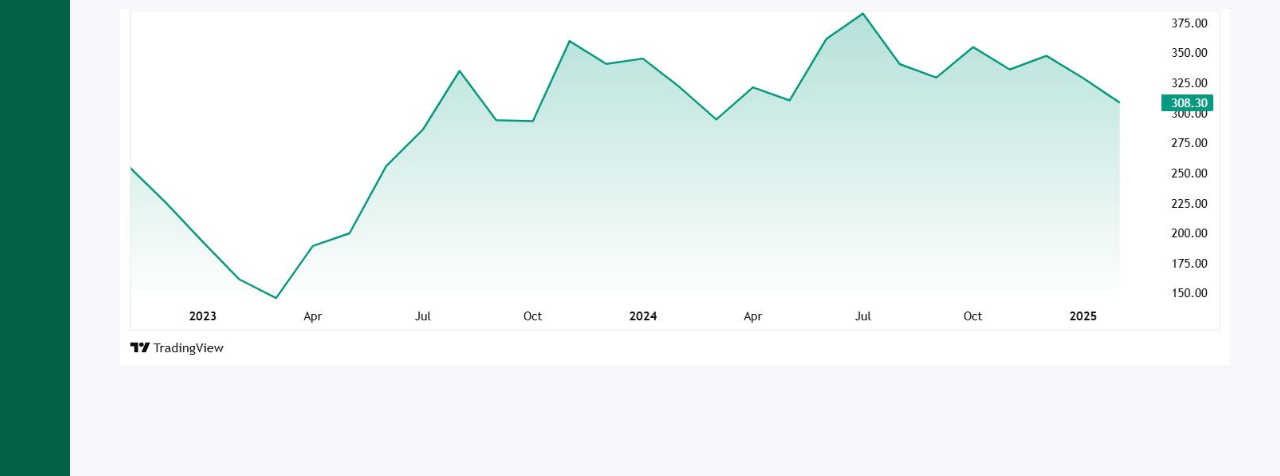
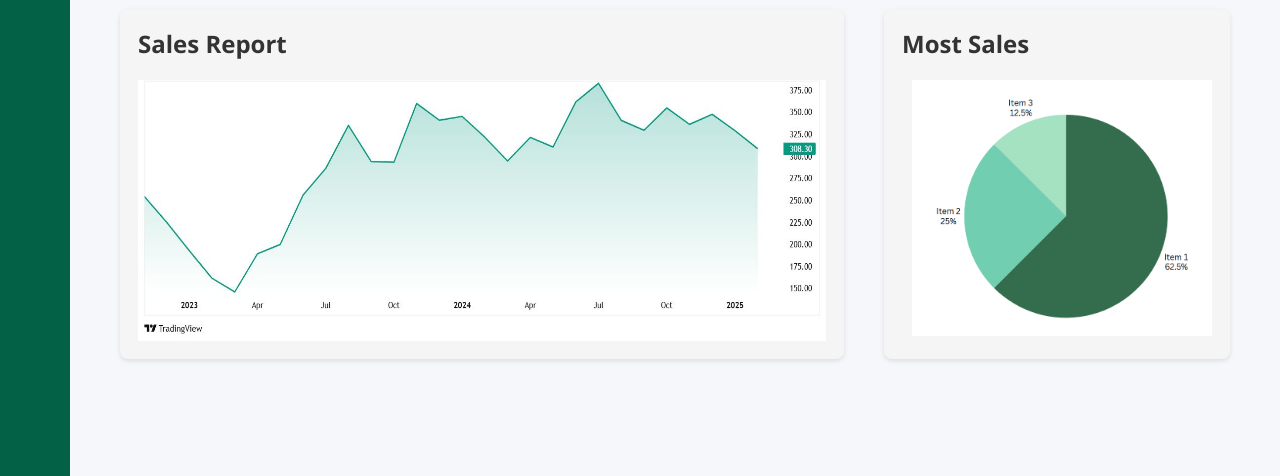
Before and after one commit to nazanin1221/Cool-P, a website: page index.html in a window 1280 px wide. Shown: the part 324-800 px from the top of the page. Drawn offline with Linux system fonts and the light colour scheme.

Commit message:
I created the initial design style.

```diff
--- a/Sass/index.scss
+++ b/Sass/index.scss
@@ -76,6 +76,7 @@ body {
     align-items: center;
     flex-direction: row-reverse;
     padding: 15px 30px;
+    background-color: #f5f7fa;
     box-shadow: 0 2px 10px rgba(0,0,0,0.1);
     position: fixed;
     width: calc(100% - 70px);/*The element's width should be 100% of the parent's width minus 70 pixels.*/
@@ -180,3 +181,39 @@ display:inline-block;
     margin-top: auto;
     text-align: center;
 }
+.Reports{
+    display: flex;
+    flex-direction: row;
+    gap:40px;
+}
+
+.sales-report{
+     background:whitesmoke;
+    border-radius: 8px;
+    padding: 18px;
+    box-shadow: 0 2px 5px rgba(0, 0, 0, 0.1);
+    height: 350px;
+    width: 800px;
+    display: flex;
+    flex-direction:column;
+}
+.Picture-sales{
+    height: 300px;
+    width: 800px;
+}
+.most-sales{
+      background:whitesmoke;
+    border-radius: 8px;
+    padding: 18px;
+    box-shadow: 0 2px 5px rgba(0, 0, 0, 0.1);
+    height: 350px;
+    width: 370px;
+}
+
+.picture-most{
+    height:350px;
+    width: 300px;
+    overflow: hidden;
+    margin-left:10px;
+    margin-bottom: 60px;
+}
--- a/index.html
+++ b/index.html
@@ -92,9 +92,16 @@
     </div>
     <div class="Reports">
         <div class="sales-report">
-            <img src="./Picture/-2147483648_-210148.jpg" alt="">
+            <h1 class="text-sales">Sales Report</h1>
+            <img src="./Picture/-2147483648_-210148.jpg" class="Picture-sales">
         </div>
-    </div>
+       <div class="most-sales">
+         <h1 class="text-most">Most Sales</h1>
+         <div class="picture-most">
+            <img src="./Picture/Screenshot (217).png" alt="Sales Image" />
+        </div>
+      </div>
+  </div>
 </section>
 
  </main>
```
Also changed, not shown: Picture/-2147483648_-210146.jpg (deleted), Picture/Screenshot (217).png (added), Sass/index.css, 1 other file.
